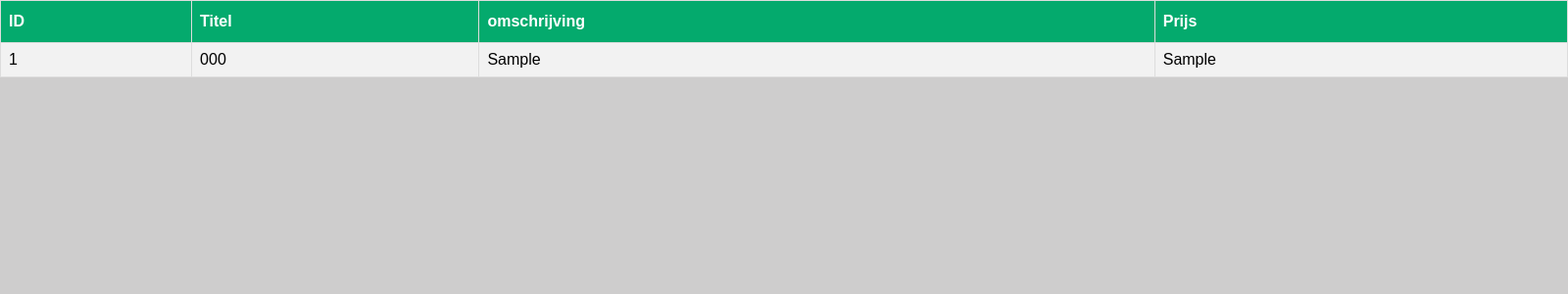
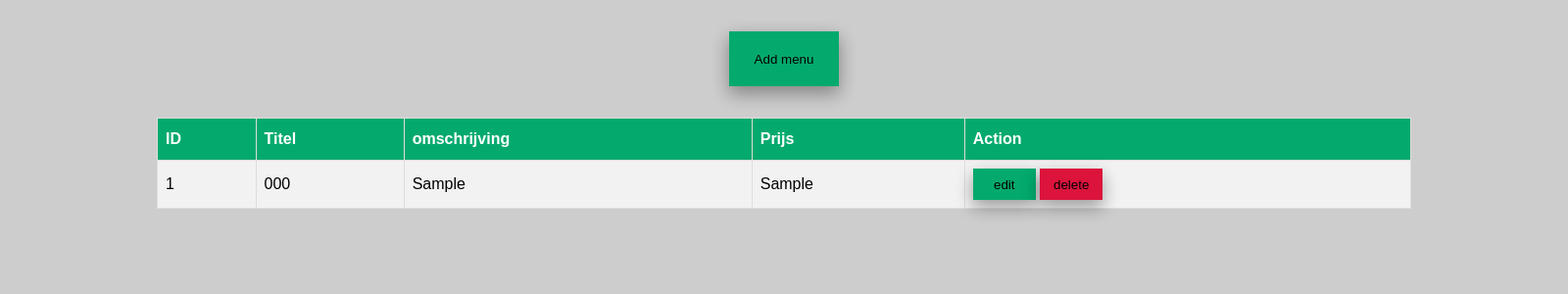
Before and after one commit to Ahmad-MHK/phpfirst, a PHP site: page /adaminPanel.php in a window 1600 px wide. Shown: the part 80-380 px from the top of the page at 98% size. Run offline with PHP 8.4, Linux system fonts and the light colour scheme; tables that the repository leaves empty or names only in its code hold one stand-in row (values such as "Sample post").

Commit message:
asf
asdd

```diff
--- a/adaminPanel.php
+++ b/adaminPanel.php
@@ -24,12 +24,17 @@
 
 <body>
     <main>
+        <div class="add-menu">
+            <button class="add-button">Add menu</button>
+        </div>
+        <div class="table-size">
             <table class="admin-table">
             <tr>
                 <th>ID</th>
                 <th>Titel</th>
                 <th>omschrijving</th>
                 <th>Prijs</th>
+                <th>Action</th>
             </tr>
             <?php
                 foreach ($meal as $menu):
@@ -39,11 +44,16 @@
                 <td><?= $menu->titel;?></td>
                 <td><?= $menu->omschrijving;?></td>
                 <td><?= $menu->prijs;?></td>
+                <td>
+                    <button class="edit.action">edit</button>
+                    <button class="delete-action">delete</button>
+                </td>
             </tr>
             <?php
                 endforeach;
             ?>
             </table>
+        </div>
     </main>
 </body>
 </html>
--- a/header.php
+++ b/header.php
@@ -2,8 +2,8 @@
         <nav>
             <div class="nav-line">
                 <li class="row-nav">
-                    <a href="index.html"><div class="naam-nav"><h3>Monkey Restaurant</h3></div></a>
-                    <a href="index.html"><div class="Menu-nav">Menu</div></a>
+                    <a href="index.php"><div class="naam-nav"><h3>Monkey Restaurant</h3></div></a>
+                    <a href="index.php"><div class="Menu-nav">Menu</div></a>
                     <a href="adaminpanel.php"><div class="Orders-nav">Orders</div></a>
                     <a href=""><div class="contact-nav">Contact</div></a>
                     <a href="login.php"><div class="login">Login / register</div></a>
--- a/layout.css
+++ b/layout.css
@@ -140,10 +140,34 @@ a:link { text-decoration: none; }
     border-right: 0px;
 }
 
+/* adaminpanel */
+
+.add-menu {
+    display: flex;
+    flex-direction: row;
+    align-items: center;
+    justify-content: center;
+    width: 100rem;
+    height: 15vh;
+}
+
+.add-button {
+    height: 7vh;
+    width: 7rem;
+    background-color: #04AA6D;
+    border: none;
+    cursor: pointer;
+    box-shadow: 0 8px 16px 0 rgba(0,0,0,0.2), 0 6px 20px 0 rgba(0,0,0,0.19);
+}
+
+.add-button:hover {
+    box-shadow: 0 12px 16px 0 rgba(0,0,0,0.24), 0 17px 50px 0 rgba(0,0,0,0.19);
+}
+
 .admin-table {
     font-family: Arial, Helvetica, sans-serif;
     border-collapse: collapse;
-    width: 100%;
+    width: 80%;
   }
 
   .admin-table td, .admin-table th {
@@ -162,3 +186,26 @@ a:link { text-decoration: none; }
     background-color: #04AA6D;
     color: white;
 }
+
+.table-size {
+    display: flex;
+    align-items: center;
+    justify-content: center;
+    width: 100rem;
+}
+
+button {
+    height: 4vh;
+    width: 4rem;
+    background-color: #04AA6D;
+    border: none;
+    cursor: pointer;
+    box-shadow: 0 8px 16px 0 rgba(0,0,0,0.2), 0 6px 20px 0 rgba(0,0,0,0.19);
+}
+
+.delete-action {
+    background-color: crimson;
+}
+
+
+/* adaminpanel */
```
Lines whose indentation alone changed are shown as unchanged.
